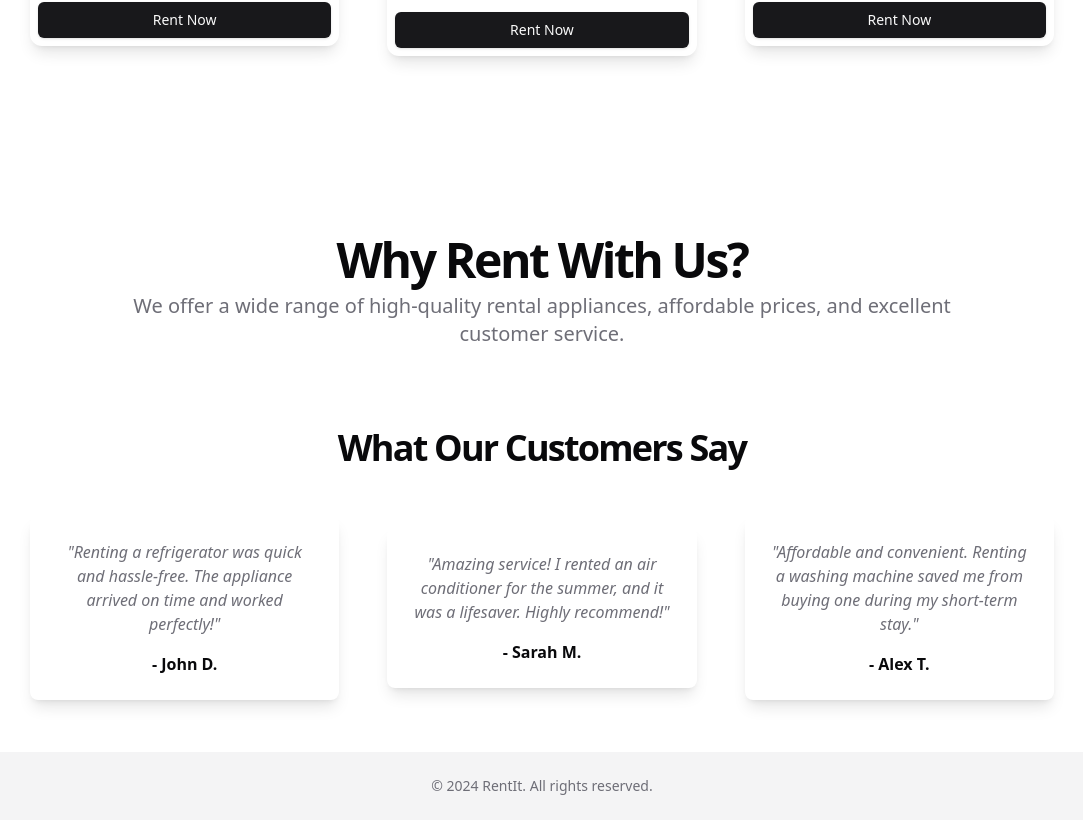
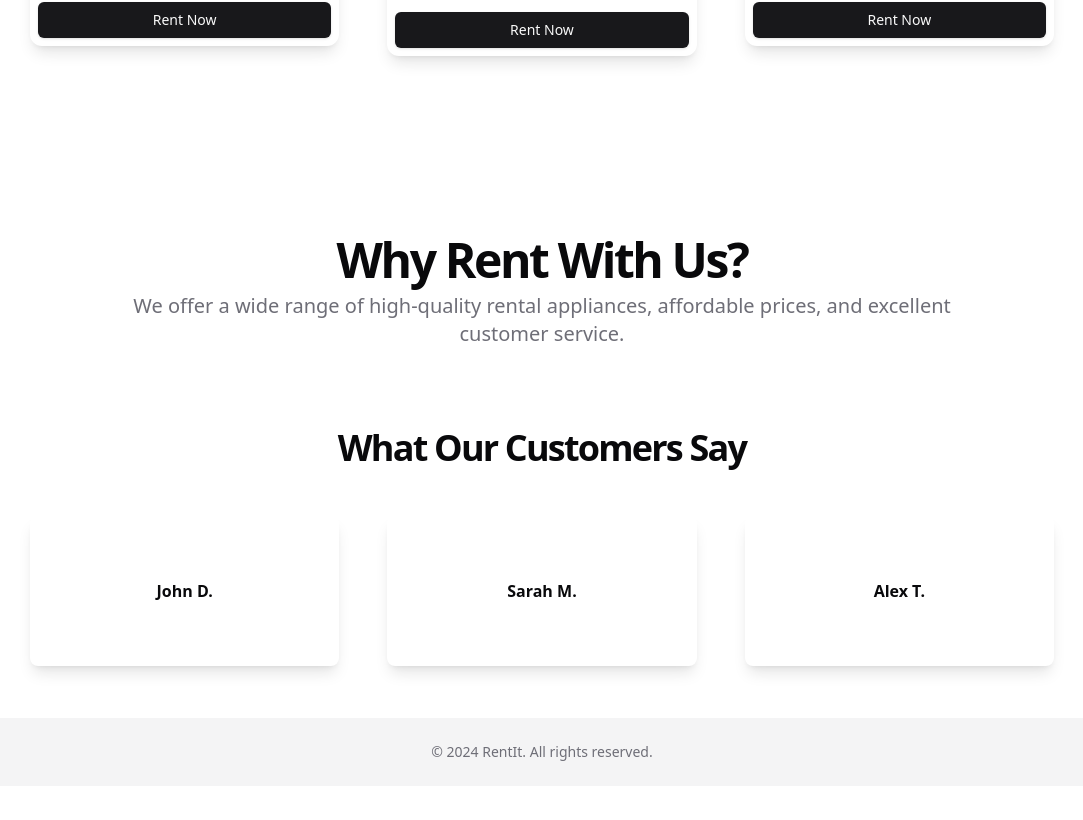
Before and after one commit to parthmkalma/Sem7SGP, a React (Create React App) app in the folder Frontend/: page / in a window 1280 px wide. Shown: the part 1297-2117 px from the top of the page, without its empty margins (98-1181 px from the left). After the commit the page ends 2083 px from the top, so only its background shows below. Built offline with nearby package versions, Linux system fonts and the light colour scheme.

Commit message:
refined testimonials

```diff
--- a/Frontend/src/pages/Home.jsx
+++ b/Frontend/src/pages/Home.jsx
@@ -30,7 +30,9 @@ export default function Home() {
                     Rent the Appliances You Need
                   </h1>
                   <p className="max-w-[600px] text-muted-foreground md:text-xl mx-auto sm:mx-0">
-                    Upgrade your home with our wide selection of high-quality rental appliances. No long-term commitments, just convenient and affordable rentals.
+                    Upgrade your home with our wide selection of high-quality
+                    rental appliances. No long-term commitments, just convenient
+                    and affordable rentals.
                   </p>
                 </div>
                 <div className="flex flex-col gap-2 min-[400px]:flex-row justify-center sm:justify-start">
@@ -55,14 +57,15 @@ export default function Home() {
                   Rent the Appliances You Need
                 </h2>
                 <p className="max-w-[900px] text-muted-foreground md:text-xl lg:text-base xl:text-xl mx-auto">
-                  From refrigerators to air conditioners, we have a wide selection of high-quality rental appliances to meet your needs.
+                  From refrigerators to air conditioners, we have a wide
+                  selection of high-quality rental appliances to meet your
+                  needs.
                 </p>
               </div>
             </div>
             <div className="mx-auto grid max-w-5xl items-center gap-6 py-12 sm:grid-cols-1 lg:grid-cols-3 lg:gap-12">
-
               <Link to="/appliance">
-              <div className="shadow-lg grid gap-8 p-2 hover:shadow-3xl hover:text-white rounded-xl hover:bg-neutral-500  transition-transform duration-300 hover:scale-110" >
+                <div className="shadow-lg grid gap-8 p-2 hover:shadow-3xl hover:text-white rounded-xl hover:bg-neutral-500  transition-transform duration-300 hover:scale-110">
                   <img
                     src="https://placeholder.pics/svg/50000"
                     width="300"
@@ -73,7 +76,8 @@ export default function Home() {
                   <div className="grid gap-4">
                     <h3 className="text-lg font-bold">Refrigerators</h3>
                     <p className="text-sm">
-                    Keep your food fresh with our top-of-the-line rental refrigerators.
+                      Keep your food fresh with our top-of-the-line rental
+                      refrigerators.
                     </p>
                     <Link
                       to="/rent-refrigerator"
@@ -96,7 +100,8 @@ export default function Home() {
                 <div className="grid gap-4">
                   <h3 className="text-lg font-bold">Washing Machines</h3>
                   <p className="text-sm">
-                    Enjoy hassle-free laundry with our top-loading and front-loading rental washing machines.
+                    Enjoy hassle-free laundry with our top-loading and
+                    front-loading rental washing machines.
                   </p>
                   <Link
                     to="/rent-washing-machine"
@@ -118,7 +123,8 @@ export default function Home() {
                 <div className="grid gap-4">
                   <h3 className="text-lg font-bold">Air Conditioners</h3>
                   <p className="text-sm">
-                    Stay cool and comfortable with our energy-efficient rental air conditioners.
+                    Stay cool and comfortable with our energy-efficient rental
+                    air conditioners.
                   </p>
                   <Link
                     to="/rent-air-conditioner"
@@ -141,35 +147,54 @@ export default function Home() {
                   Why Rent With Us?
                 </h2>
                 <p className="max-w-[900px] text-muted-foreground md:text-xl lg:text-base xl:text-xl mx-auto">
-                  We offer a wide range of high-quality rental appliances, affordable prices, and excellent customer service.
+                  We offer a wide range of high-quality rental appliances,
+                  affordable prices, and excellent customer service.
                 </p>
               </div>
 
               {/* Testimonials Section */}
               <div className="">
-                <h3 className="text-2xl font-bold tracking-tighter sm:text-4xl">
+                <h3 className="text-2xl font-bold tracking-tighter sm:text-4xl text-center">
                   What Our Customers Say
                 </h3>
                 <div className="mx-auto grid max-w-5xl items-center gap-6 py-12 sm:grid-cols-1 lg:grid-cols-3 lg:gap-12">
-                  <div className="p-6 bg-white rounded-lg shadow-lg">
-                    <p className="italic text-muted-foreground mb-4">
-                      "Renting a refrigerator was quick and hassle-free. The appliance arrived on time and worked perfectly!"
+                  {/* John D.'s testimonial */}
+                  <div className="relative p-6 bg-white rounded-lg shadow-lg group overflow-hidden transition-transform duration-500 hover:scale-110 flex flex-col justify-center items-center min-h-[150px] min-w-[300px]">
+                    {/* Name */}
+                    <div className="absolute inset-0 flex items-center justify-center transition-transform duration-500 transform group-hover:translate-y-[-80%]">
+                      <div className="font-bold">John D.</div>
+                    </div>
+                    {/* Review */}
+                    <p className="italic text-muted-foreground opacity-0 transition-all duration-500 transform group-hover:opacity-100 group-hover:translate-y-0 text-center">
+                      "Renting a refrigerator was quick and hassle-free. The
+                      appliance arrived on time and worked perfectly!"
                     </p>
-                    <div className="font-bold">- John D.</div>
                   </div>
 
-                  <div className="p-6 bg-white rounded-lg shadow-lg">
-                    <p className="italic text-muted-foreground mb-4">
-                      "Amazing service! I rented an air conditioner for the summer, and it was a lifesaver. Highly recommend!"
+                  {/* Sarah M.'s testimonial */}
+                  <div className="relative p-6 bg-white rounded-lg shadow-lg group overflow-hidden transition-transform duration-500 hover:scale-110 flex flex-col justify-center items-center min-h-[150px] min-w-[300px]">
+                    {/* Name */}
+                    <div className="absolute inset-0 flex items-center justify-center transition-transform duration-500 transform group-hover:translate-y-[-80%]">
+                      <div className="font-bold">Sarah M.</div>
+                    </div>
+                    {/* Review */}
+                    <p className="italic text-muted-foreground opacity-0 transition-all duration-500 transform group-hover:opacity-100 group-hover:translate-y-0 text-center">
+                      "Amazing service! I rented an air conditioner for the
+                      summer, and it was a lifesaver. Highly recommend!"
                     </p>
-                    <div className="font-bold">- Sarah M.</div>
                   </div>
 
-                  <div className="p-6 bg-white rounded-lg shadow-lg">
-                    <p className="italic text-muted-foreground mb-4">
-                      "Affordable and convenient. Renting a washing machine saved me from buying one during my short-term stay."
+                  {/* Alex T.'s testimonial */}
+                  <div className="relative p-6 bg-white rounded-lg shadow-lg group overflow-hidden transition-transform duration-500 hover:scale-110 flex flex-col justify-center items-center min-h-[150px] min-w-[300px]">
+                    {/* Name */}
+                    <div className="absolute inset-0 flex items-center justify-center transition-transform duration-500 transform group-hover:translate-y-[-80%]">
+                      <div className="font-bold">Alex T.</div>
+                    </div>
+                    {/* Review */}
+                    <p className="italic text-muted-foreground opacity-0 transition-all duration-500 transform group-hover:opacity-100 group-hover:translate-y-0 text-center">
+                      "Affordable and convenient. Renting a washing machine
+                      saved me from buying one during my short-term stay."
                     </p>
-                    <div className="font-bold">- Alex T.</div>
                   </div>
                 </div>
               </div>
```
Lines whose indentation alone changed are shown as unchanged.
